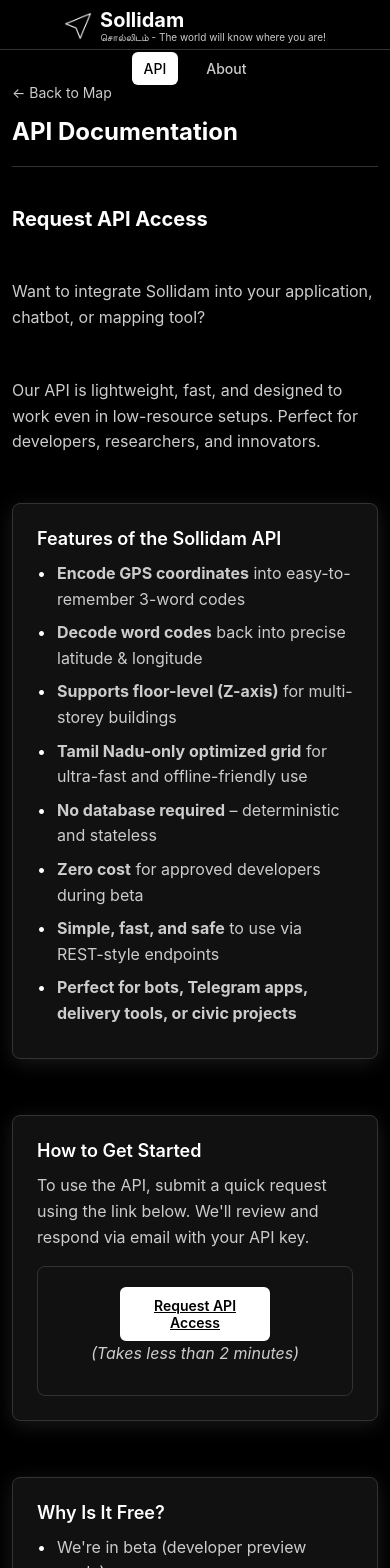
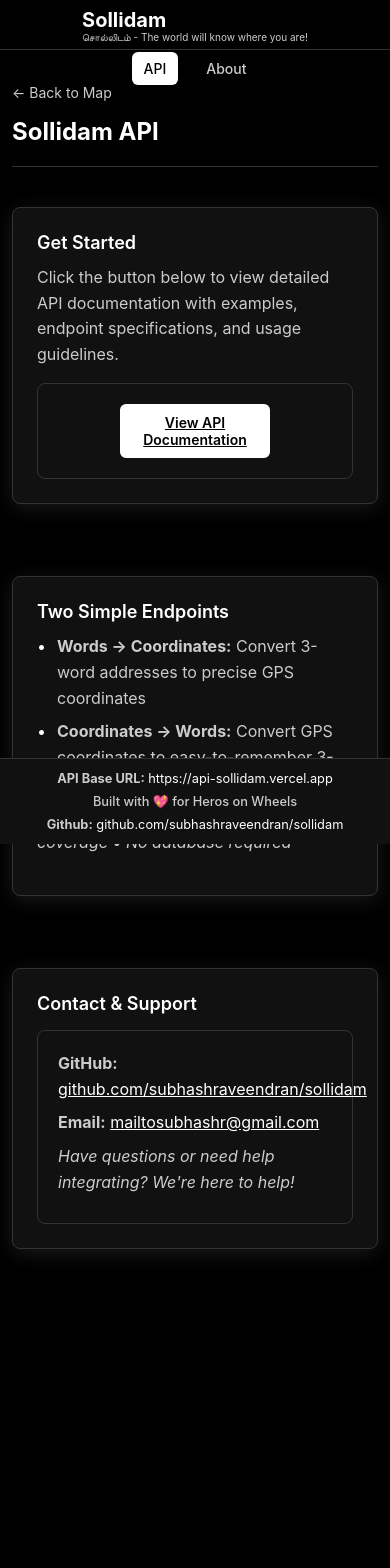
Before and after one commit to subhashraveendran/sollidam, a React (Create React App) app: page /api in a window 390 px wide. Shown: the top 1568 px of the page. After the commit the page ends 1393 px from the top, so only its background shows below. Built offline with nearby package versions, Linux system fonts and the light colour scheme.

Commit message:
feat: added ui changes

```diff
--- a/src/App.css
+++ b/src/App.css
@@ -837,6 +837,7 @@
 
 .api-page .page-container {
   overflow-y: visible !important;
+  padding-bottom: 80px !important;
 }
 
 /* Ensure the API page content can scroll */
@@ -1618,3 +1619,65 @@
 }
 
 /* Results display */
+
+/* API Page Footer */
+.api-footer {
+  position: fixed !important;
+  bottom: 0 !important;
+  left: 0 !important;
+  right: 0 !important;
+  width: 100% !important;
+  padding: 1rem 0 !important;
+  border-top: 1px solid #333333 !important;
+  background-color: #111111 !important;
+  z-index: 100 !important;
+}
+
+.footer-content {
+  max-width: 1000px !important;
+  margin: 0 auto !important;
+  padding: 0 2rem !important;
+  text-align: center !important;
+  display: flex !important;
+  justify-content: space-between !important;
+  align-items: center !important;
+  flex-wrap: wrap !important;
+  gap: 1rem !important;
+}
+
+.footer-content p {
+  margin: 0 !important;
+  color: #cccccc !important;
+  font-size: 0.9rem !important;
+}
+
+.footer-content a {
+  color: #ffffff !important;
+  text-decoration: none !important;
+}
+
+.footer-content a:hover {
+  text-decoration: underline !important;
+}
+
+.footer-heart {
+  font-size: 0.9rem !important;
+  color: #ffffff !important;
+  font-weight: 500 !important;
+}
+
+@media (max-width: 768px) {
+  .api-footer {
+    padding: 0.75rem 0 !important;
+  }
+
+  .footer-content {
+    padding: 0 1rem !important;
+    flex-direction: column !important;
+    gap: 0.5rem !important;
+  }
+
+  .footer-content p {
+    font-size: 0.8rem !important;
+  }
+}
--- a/src/components/Header.tsx
+++ b/src/components/Header.tsx
@@ -4,30 +4,11 @@
 const Header: React.FC = () => {
   const location = useLocation();
 
-  const handleImageLoad = () => {
-    // Logo loaded successfully
-  };
-
-  const handleImageError = (e: React.SyntheticEvent<HTMLImageElement, Event>) => {
-    // Simply hide the image if it fails to load
-    e.currentTarget.style.display = 'none';
-  };
-
-  // Simple logo path
-  const logoPath = '/icons/logo1.png';
-
   return (
     <header className="header">
       <div className="header-container">
         <Link to="/" className="logo">
           <div className="logo-content">
-            <img
-              src={logoPath}
-              alt="Sollidam Logo"
-              className="logo-image"
-              onLoad={handleImageLoad}
-              onError={handleImageError}
-            />
             <div className="logo-text">
               <h1>Sollidam</h1>
               <span className="logo-subtitle">சொல்லிடம் - The world will know where you are!</span>
--- a/src/pages/AboutPage.css
+++ b/src/pages/AboutPage.css
@@ -1,7 +1,7 @@
 .about-page {
   min-height: 100vh;
   background: #000000 !important;
-  padding: 2rem 0;
+  padding: 3rem 0 80px 0;
   overflow-y: visible !important;
 }
 
@@ -13,12 +13,12 @@
 
 .hero-section {
   text-align: center;
-  margin-bottom: 3rem;
+  margin-bottom: 4rem;
 }
 
 .hero-section h1 {
   font-size: 3rem;
-  margin-bottom: 1rem;
+  margin-bottom: 1.5rem;
   color: #ffffff !important;
   font-weight: 700;
 }
@@ -32,12 +32,12 @@
 .content-section {
   display: flex;
   flex-direction: column;
-  gap: 2rem;
+  gap: 3rem;
 }
 
 .about-card {
   background: #111111 !important;
-  padding: 2rem;
+  padding: 2.5rem;
   border-radius: 12px;
   box-shadow: 0 4px 20px rgba(255, 255, 255, 0.1);
   border: 1px solid #333333 !important;
@@ -45,16 +45,14 @@
 
 .about-card h2 {
   color: #ffffff !important;
-  margin-bottom: 1.5rem;
+  margin-bottom: 2rem;
   font-size: 1.8rem;
-  border-bottom: 2px solid #667eea;
-  padding-bottom: 0.5rem;
 }
 
 .about-card p {
   color: #cccccc !important;
   line-height: 1.7;
-  margin-bottom: 1rem;
+  margin-bottom: 1.5rem;
 }
 
 .about-card p:last-child {
@@ -63,7 +61,7 @@
 
 .problem-list h3 {
   color: #ffffff !important;
-  margin: 1.5rem 0 1rem 0;
+  margin: 2rem 0 1.5rem 0;
   font-size: 1.2rem;
 }
 
@@ -72,14 +70,14 @@
 }
 
 .problem-list ul {
-  margin: 0 0 1.5rem 0;
+  margin: 0 0 2rem 0;
   padding-left: 1.5rem;
 }
 
 .problem-list li {
   color: #cccccc !important;
   line-height: 1.6;
-  margin-bottom: 0.5rem;
+  margin-bottom: 0.75rem;
 }
 
 .problem-list strong {
@@ -89,19 +87,19 @@
 .algorithm-steps {
   display: grid;
   grid-template-columns: repeat(auto-fit, minmax(250px, 1fr));
-  gap: 1.5rem;
+  gap: 2rem;
 }
 
 .step {
   background: #222222 !important;
-  padding: 1.5rem;
+  padding: 2rem;
   border-radius: 8px;
-  border-left: 4px solid #667eea;
+  border-left: 4px solid #ffffff;
 }
 
 .step h3 {
-  color: #667eea;
-  margin-bottom: 0.5rem;
+  color: #ffffff;
+  margin-bottom: 1rem;
   font-size: 1.1rem;
 }
 
@@ -115,17 +113,17 @@
 .tech-details {
   display: grid;
   grid-template-columns: repeat(auto-fit, minmax(300px, 1fr));
-  gap: 2rem;
+  gap: 2.5rem;
 }
 
 .tech-item h3 {
   color: #ffffff !important;
-  margin-bottom: 1rem;
+  margin-bottom: 1.5rem;
   font-size: 1.2rem;
 }
 
 .tech-item p {
-  margin-bottom: 0.5rem;
+  margin-bottom: 0.75rem;
   color: #cccccc !important;
 }
 
@@ -141,18 +139,18 @@
 .tech-item li {
   color: #cccccc !important;
   line-height: 1.6;
-  margin-bottom: 0.5rem;
+  margin-bottom: 0.75rem;
 }
 
 .features-grid {
   display: grid;
   grid-template-columns: repeat(auto-fit, minmax(250px, 1fr));
-  gap: 1.5rem;
+  gap: 2rem;
 }
 
 .feature {
   background: #222222 !important;
-  padding: 1.5rem;
+  padding: 2rem;
   border-radius: 8px;
   text-align: center;
   transition: transform 0.3s ease;
@@ -163,8 +161,8 @@
 }
 
 .feature h3 {
-  color: #667eea;
-  margin-bottom: 0.5rem;
+  color: #ffffff;
+  margin-bottom: 1rem;
   font-size: 1.1rem;
 }
 
@@ -177,15 +175,15 @@
 .cost-table {
   display: flex;
   flex-direction: column;
-  gap: 0.75rem;
+  gap: 1rem;
 }
 
 .cost-item {
-  padding: 1rem;
+  padding: 1.5rem;
   background: #222222 !important;
   border-radius: 6px;
   color: #cccccc !important;
-  border-left: 3px solid #667eea;
+  border-left: 3px solid #ffffff;
 }
 
 .cost-item strong {
@@ -203,7 +201,7 @@
 .comparison-table {
   width: 100% !important;
   border-collapse: collapse !important;
-  margin: 20px 0 !important;
+  margin: 25px 0 !important;
   background: #222222 !important;
   border-radius: 8px !important;
   overflow: hidden !important;
@@ -212,7 +210,7 @@
 .comparison-table th {
   background: #333333 !important;
   color: #ffffff !important;
-  padding: 12px 16px !important;
+  padding: 15px 20px !important;
   text-align: left !important;
   font-weight: 600 !important;
   font-size: 14px !important;
@@ -220,7 +218,7 @@
 }
 
 .comparison-table td {
-  padding: 12px 16px !important;
+  padding: 15px 20px !important;
   color: #cccccc !important;
   border-bottom: 1px solid #333333 !important;
   font-size: 14px !important;
@@ -254,7 +252,7 @@
   }
 
   .about-card {
-    padding: 1.5rem;
+    padding: 2rem;
   }
 
   .about-card h2 {
--- a/src/pages/AboutPage.tsx
+++ b/src/pages/AboutPage.tsx
@@ -128,6 +128,14 @@
             </div>
           </div>
         </div>
+
+        <footer className="api-footer">
+          <div className="footer-content">
+            <p><strong>API Base URL:</strong> <a href="https://api-sollidam.vercel.app" target="_blank" rel="noopener noreferrer">https://api-sollidam.vercel.app</a></p>
+            <p className="footer-heart">Built with 💖 for Heros on Wheels</p>
+            <p><strong>Github:</strong> <a href="https://github.com/subhashraveendran/sollidam" target="_blank" rel="noopener noreferrer">github.com/subhashraveendran/sollidam</a></p>
+          </div>
+        </footer>
       </div>
     </div>
   );
--- a/src/pages/ApiPage.tsx
+++ b/src/pages/ApiPage.tsx
@@ -19,41 +19,19 @@
       <div className="page-container">
         <header className="page-header">
           <Link to="/" className="back-link">← Back to Map</Link>
-          <h1>API Documentation</h1>
+          <h1>Sollidam API</h1>
         </header>
 
         <div className="content-section">
-          <h2>Request API Access</h2>
-          <p>
-            Want to integrate Sollidam into your application, chatbot, or mapping tool?
-          </p>
-          <p>
-            Our API is lightweight, fast, and designed to work even in low-resource setups. Perfect for developers, researchers, and innovators.
-          </p>
-
           <div className="about-card">
-            <h3>Features of the Sollidam API</h3>
-            <ul>
-              <li><strong>Encode GPS coordinates</strong> into easy-to-remember 3-word codes</li>
-              <li><strong>Decode word codes</strong> back into precise latitude & longitude</li>
-              <li><strong>Supports floor-level (Z-axis)</strong> for multi-storey buildings</li>
-              <li><strong>Tamil Nadu-only optimized grid</strong> for ultra-fast and offline-friendly use</li>
-              <li><strong>No database required</strong> – deterministic and stateless</li>
-              <li><strong>Zero cost</strong> for approved developers during beta</li>
-              <li><strong>Simple, fast, and safe</strong> to use via REST-style endpoints</li>
-              <li><strong>Perfect for bots, Telegram apps, delivery tools, or civic projects</strong></li>
-            </ul>
-          </div>
-
-          <div className="about-card">
-            <h3>How to Get Started</h3>
+            <h3>Get Started</h3>
             <p>
-              To use the API, submit a quick request using the link below.
-              We'll review and respond via email with your API key.
+              Click the button below to view detailed API documentation with examples,
+              endpoint specifications, and usage guidelines.
             </p>
             <div className="contact-info" style={{ textAlign: 'center' }}>
               <a
-                href="https://forms.gle/KMfRhu4Eiq1Rc15x9"
+                href="https://api-sollidam.vercel.app"
                 target="_blank"
                 rel="noopener noreferrer"
                 className="api-request-button"
@@ -64,33 +42,39 @@
                   WebkitTextStroke: '0px'
                 }}
               >
-                Request API Access
+                View API Documentation
               </a>
-              <p style={{ marginTop: '8px', fontSize: '14px', color: '#888888' }}>
-                <em>(Takes less than 2 minutes)</em>
-              </p>
             </div>
           </div>
 
           <div className="about-card">
-            <h3>Why Is It Free?</h3>
+            <h3>Two Simple Endpoints</h3>
             <ul>
-              <li>We're in beta (developer preview mode)</li>
-              <li>This helps us test real-world use cases and improve reliability</li>
-              <li>You help us by providing feedback — and enjoy free access!</li>
-              <li>Once production-ready, pricing tiers may apply based on usage.</li>
+              <li><strong>Words → Coordinates:</strong> Convert 3-word addresses to precise GPS coordinates</li>
+              <li><strong>Coordinates → Words:</strong> Convert GPS coordinates to easy-to-remember 3-word codes</li>
             </ul>
+            <p style={{ marginTop: '16px', fontSize: '14px', color: '#666' }}>
+              <em>3-meter resolution grid • Tamil Nadu coverage • No database required</em>
+            </p>
           </div>
 
           <div className="about-card">
-            <h3>Contact & Code</h3>
+            <h3>Contact & Support</h3>
             <div className="contact-info">
-              <p><strong>GitHub:</strong> <a href="https://github.com/subhashraveendran" target="_blank" rel="noopener noreferrer">github.com/subhashraveendran</a></p>
+              <p><strong>GitHub:</strong> <a href="https://github.com/subhashraveendran/sollidam" target="_blank" rel="noopener noreferrer">github.com/subhashraveendran/sollidam</a></p>
               <p><strong>Email:</strong> <a href="mailto:mailtosubhashr@gmail.com">mailtosubhashr@gmail.com</a></p>
-              <p><em>Have an idea or use case? Reach out — we'd love to feature your project!</em></p>
+              <p><em>Have questions or need help integrating? We're here to help!</em></p>
             </div>
           </div>
         </div>
+
+        <footer className="api-footer">
+          <div className="footer-content">
+            <p><strong>API Base URL:</strong> <a href="https://api-sollidam.vercel.app" target="_blank" rel="noopener noreferrer">https://api-sollidam.vercel.app</a></p>
+            <p className="footer-heart">Built with 💖 for Heros on Wheels</p>
+            <p><strong>Github:</strong> <a href="https://github.com/subhashraveendran/sollidam" target="_blank" rel="noopener noreferrer">github.com/subhashraveendran/sollidam</a></p>
+          </div>
+        </footer>
       </div>
     </div>
   );
```
